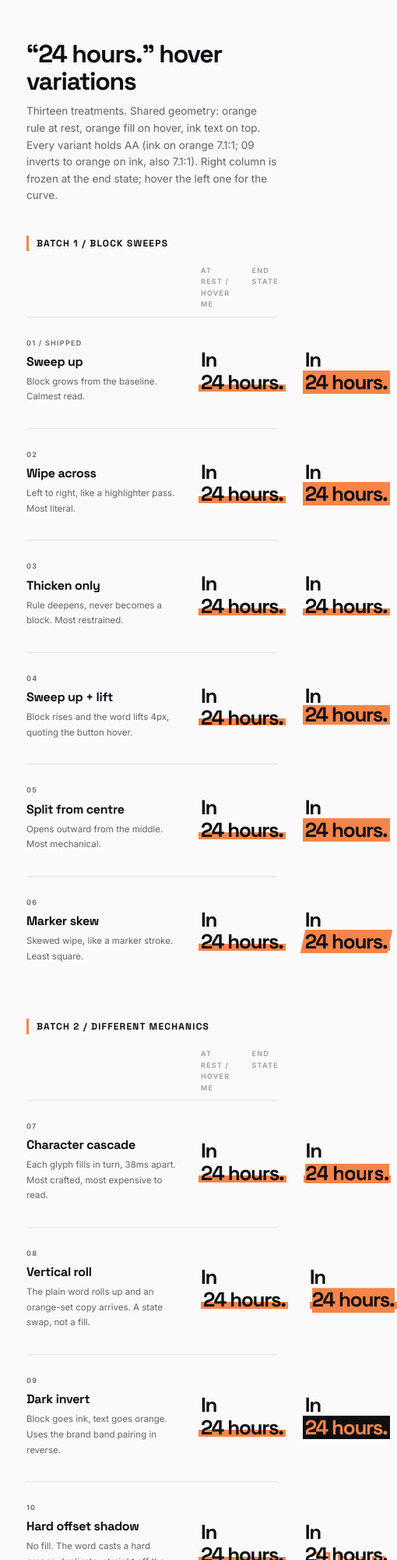
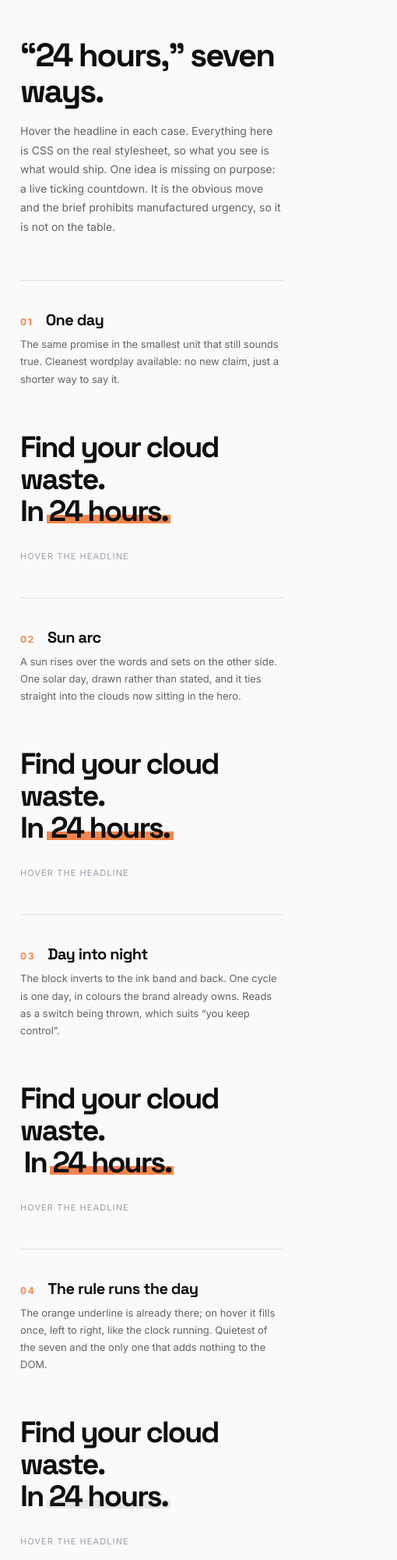
Before and after one commit to Ravdesigns/cloud-audit-landing-page, a website: page docs/hover-variants.html in a window 390 px wide. Shown: the top 2000 px of the page at 78% size, 510 px wide, since content can reach past the window. Drawn offline with Linux system fonts and the light colour scheme.

Commit message:
Clouds on two depth planes in the hero; seven hover studies
Not deployed. Live stays on revision #16.

The hero gets a far plane behind the type and a near plane crossing in front of
it, per the request for clouds from the left and right, behind and in front.
perspective plus translateZ rather than flat 2D layering, so the near plane is
genuinely closer to the camera, and it carries a blur that reads as depth of
field. Each cloud hovers in place on its own period, amplitude and phase, so
they never move as one sheet.

The near plane crosses only the outer ends of the lines. A near-white plane over
the middle of the headline greys out the one thing on the page that has to be
read, and at 44px on a phone that trade is not worth making at all, so the near
plane is off below 440px.

main carries overflow-x:clip so a cloud can run past the viewport without
producing a scrollbar. clip and not hidden: hidden would make main a scroll
container and break both the sticky header and the sticky deliverable pointers.
Verified that both still stick.

The art is generated, not stock: docs/clouds.py builds each cloud as a union of
compact-support metaballs, billows the silhouette with fBm, and lights it from
the density gradient so tops read as tops and undersides sit cool. Two shapes,
32KB total. Getting there took two dead ends worth recording in the script: an
implicit ellipse mask stayed positive across the whole frame and produced a grey
wash with no silhouette, and a gaussian metaball kernel falls off too fast to
fuse, which gave horizontal sausages with detached islands floating above them.

docs/hover-variants.html holds seven treatments for "24 hours" against the real
stylesheet. A live ticking countdown is deliberately absent: it is the obvious
move and the brief prohibits manufactured urgency.

Noting a brief tension rather than burying it: PRODUCT.md prohibits decorative
infrastructure imagery, and clouds on a cloud-cost page are exactly that.
Authored geometry as a brand motif is not the stock filler that ban is aimed at,
and the owner asked for it, but it is a decision and not an oversight.

axe-core clean on all three views at 320, 390, 430 and 768, no overflow, no
touch target under 44px, no JS errors, ten-check harness passes.

Co-Authored-By: Claude Opus 5 <noreply@anthropic.com>

```diff
--- a/docs/hover-variants.html
+++ b/docs/hover-variants.html
@@ -1,96 +1,147 @@
-<!doctype html><html lang="en"><head><meta charset="utf-8"><meta name="viewport" content="width=device-width,initial-scale=1">
-<title>24 hours - hover variations</title>
+<!doctype html>
+<html lang="en"><head>
+<meta charset="utf-8"><meta name="viewport" content="width=device-width,initial-scale=1">
+<meta name="robots" content="noindex, nofollow">
+<title>"24 hours" hover, seven ways</title>
+<link rel="stylesheet" href="../styles.css">
 <style>
-@font-face{font-family:Space Grotesk;src:url(../assets/space-grotesk-700.woff2) format('woff2');font-weight:700;font-display:swap}
-@font-face{font-family:Inter;src:url(../assets/inter-variable.woff2) format('woff2');font-weight:100 900;font-display:swap}
-:root{--orange:#F58549;--ink:#0F0F12;--muted:#636368;--line:#E2E2E2;--paper:#FAFAFA;--e:cubic-bezier(.16,1,.3,1);--back:cubic-bezier(.34,1.5,.64,1)}
-*{box-sizing:border-box}
-body{margin:0;background:var(--paper);color:var(--ink);font:400 16px/1.6 Inter,sans-serif}
-.wrap{max-width:1240px;margin:0 auto;padding:52px 34px 80px}
-h1{font:700 32px/1.1 'Space Grotesk',sans-serif;letter-spacing:-.04em;margin:0 0 10px}
-.sub{color:var(--muted);font-size:13.5px;margin:0 0 4px;max-width:78ch}
-.band{margin:40px 0 0;font:700 12px/1 'Space Grotesk',sans-serif;letter-spacing:.1em;color:var(--ink);border-left:3px solid var(--orange);padding:4px 0 4px 10px}
-.colhead{display:grid;grid-template-columns:196px 1fr 1fr;gap:28px;padding:18px 0 8px;font-size:9px;letter-spacing:.14em;color:#9a9aa2;font-weight:600}
-.row{border-top:1px solid var(--line);padding:26px 0 30px;display:grid;grid-template-columns:196px 1fr 1fr;gap:28px;align-items:center}
-.meta .n{font-size:9px;letter-spacing:.14em;color:var(--muted);font-weight:600}
-.meta h2{font:700 16px/1.25 'Space Grotesk',sans-serif;letter-spacing:-.02em;margin:7px 0 6px}
-.meta p{font-size:11.5px;line-height:1.7;color:var(--muted);margin:0}
-.demo{font:700 clamp(26px,2.9vw,40px)/1.1 'Space Grotesk',sans-serif;letter-spacing:-.05em}
-/* shared: orange rule at rest (:after), orange block on hover (:before), ink text on top */
-.hl{position:relative;white-space:nowrap;z-index:0;cursor:default}
-.hl:after{content:'';position:absolute;left:-3px;right:-3px;bottom:5px;height:9px;background:var(--orange);z-index:-1}
-.hl:before{content:'';position:absolute;left:-3px;right:-3px;top:2px;bottom:2px;background:var(--orange);z-index:-1;transform:scaleY(0)}
-/* ── batch 1 ── */
-.v1 .hl:before{transform-origin:bottom;transition:transform .34s var(--e)}
-.v1 .hl:hover:before,.v1.on .hl:before{transform:scaleY(1)}
-.v2 .hl:before{transform:scaleX(0);transform-origin:left;transition:transform .42s var(--e)}
-.v2 .hl:hover:before,.v2.on .hl:before{transform:scaleX(1)}
-.v3 .hl:before{display:none}
-.v3 .hl:after{transition:height .3s var(--e)}
-.v3 .hl:hover:after,.v3.on .hl:after{height:.34em}
-.v4 .hl{display:inline-block;transition:transform .3s var(--e)}
-.v4 .hl:hover,.v4.on .hl{transform:translateY(-4px)}
-.v4 .hl:before{transform-origin:bottom;transition:transform .34s var(--e)}
-.v4 .hl:hover:before,.v4.on .hl:before{transform:scaleY(1)}
-.v5 .hl:before{transform:scaleX(0);transform-origin:center;transition:transform .4s var(--e)}
-.v5 .hl:hover:before,.v5.on .hl:before{transform:scaleX(1)}
-.v6 .hl:before{transform:scaleX(0) skewX(-12deg);transform-origin:left;transition:transform .44s cubic-bezier(.2,.85,.2,1)}
-.v6 .hl:hover:before,.v6.on .hl:before{transform:scaleX(1) skewX(-12deg)}
-/* ── batch 2 ── */
-/* 07 per-character cascade */
-.v7 .hl:before{display:none}
-.v7 .hl>span{position:relative;z-index:0;display:inline-block}
-.v7 .hl>span:before{content:'';position:absolute;left:-1px;right:-1px;top:2px;bottom:2px;background:var(--orange);z-index:-1;transform:scaleY(0);transform-origin:bottom;transition:transform .3s var(--e);transition-delay:calc(var(--i)*38ms)}
-.v7 .hl:hover>span:before,.v7.on .hl>span:before{transform:scaleY(1)}
-/* 08 vertical roll: plain state rolls up, orange state arrives */
-.v8 .hl:before{display:none}
-.v8 .hl{display:inline-block;overflow:hidden;vertical-align:bottom;padding:0 3px;height:1.22em}
-.v8 .roll{display:block;transition:transform .42s var(--e)}
-.v8 .roll>span{display:block;line-height:1.22}
-.v8 .roll .b{background:var(--orange)}
-.v8 .hl:hover .roll,.v8.on .roll{transform:translateY(-50%)}
-/* 09 dark invert: block goes ink, text goes orange (7.1:1) */
-.v9 .hl{transition:color .3s var(--e)}
-.v9 .hl:before{background:var(--ink);transform-origin:bottom;transition:transform .34s var(--e)}
-.v9 .hl:hover,.v9.on .hl{color:var(--orange)}
-.v9 .hl:hover:before,.v9.on .hl:before{transform:scaleY(1)}
-.v9 .hl:after{transition:opacity .2s var(--e)}
-.v9 .hl:hover:after,.v9.on .hl:after{opacity:0}
-/* 10 hard offset shadow, quoting the button's 0 8px 0 -4px */
-.v10 .hl:before{display:none}
-.v10 .hl{transition:text-shadow .26s var(--e)}
-.v10 .hl:hover,.v10.on .hl{text-shadow:6px 6px 0 var(--orange)}
-.v10 .hl:after{transition:opacity .22s var(--e)}
-.v10 .hl:hover:after,.v10.on .hl:after{opacity:0}
-/* 11 twenty-four tick scale fills left to right */
-.v11 .hl:before{display:none}
-.v11 .hl:after{height:11px;background-image:repeating-linear-gradient(90deg,var(--orange) 0 4px,transparent 4px 9px);background-color:transparent;background-repeat:no-repeat;background-size:0 100%;transition:background-size .62s linear}
-.v11 .hl:hover:after,.v11.on .hl:after{background-size:100% 100%}
-/* 12 diagonal clip wipe */
-.v12 .hl:before{transform:none;clip-path:polygon(0 0,0 0,0 100%,0 100%);transition:clip-path .44s var(--e)}
-.v12 .hl:hover:before,.v12.on .hl:before{clip-path:polygon(0 0,118% 0,100% 100%,0 100%)}
-/* 13 overshoot sweep */
-.v13 .hl:before{transform-origin:bottom;transition:transform .5s var(--back)}
-.v13 .hl:hover:before,.v13.on .hl:before{transform:scaleY(1)}
-@media(prefers-reduced-motion:reduce){*,*:before,*:after{transition:none!important}}
-</style></head><body><div class="wrap">
-<h1>&ldquo;24 hours.&rdquo; hover variations</h1>
-<p class="sub">Thirteen treatments. Shared geometry: orange rule at rest, orange fill on hover, ink text on top. Every variant holds AA (ink on orange 7.1:1; 09 inverts to orange on ink, also 7.1:1). Right column is frozen at the end state; hover the left one for the curve.</p>
-<div class="band">BATCH 1 / BLOCK SWEEPS</div>
-<div class="colhead"><div></div><div>AT REST / HOVER ME</div><div>END STATE</div></div>
-<div class="row v1"><div class="meta"><div class="n">01 / SHIPPED</div><h2>Sweep up</h2><p>Block grows from the baseline. Calmest read.</p></div><div class="demo">In <span class="hl">24&nbsp;hours.</span></div><div class="demo v1 on">In <span class="hl">24&nbsp;hours.</span></div></div>
-<div class="row v2"><div class="meta"><div class="n">02</div><h2>Wipe across</h2><p>Left to right, like a highlighter pass. Most literal.</p></div><div class="demo">In <span class="hl">24&nbsp;hours.</span></div><div class="demo v2 on">In <span class="hl">24&nbsp;hours.</span></div></div>
-<div class="row v3"><div class="meta"><div class="n">03</div><h2>Thicken only</h2><p>Rule deepens, never becomes a block. Most restrained.</p></div><div class="demo">In <span class="hl">24&nbsp;hours.</span></div><div class="demo v3 on">In <span class="hl">24&nbsp;hours.</span></div></div>
-<div class="row v4"><div class="meta"><div class="n">04</div><h2>Sweep up + lift</h2><p>Block rises and the word lifts 4px, quoting the button hover.</p></div><div class="demo">In <span class="hl">24&nbsp;hours.</span></div><div class="demo v4 on">In <span class="hl">24&nbsp;hours.</span></div></div>
-<div class="row v5"><div class="meta"><div class="n">05</div><h2>Split from centre</h2><p>Opens outward from the middle. Most mechanical.</p></div><div class="demo">In <span class="hl">24&nbsp;hours.</span></div><div class="demo v5 on">In <span class="hl">24&nbsp;hours.</span></div></div>
-<div class="row v6"><div class="meta"><div class="n">06</div><h2>Marker skew</h2><p>Skewed wipe, like a marker stroke. Least square.</p></div><div class="demo">In <span class="hl">24&nbsp;hours.</span></div><div class="demo v6 on">In <span class="hl">24&nbsp;hours.</span></div></div>
-<div class="band">BATCH 2 / DIFFERENT MECHANICS</div>
-<div class="colhead"><div></div><div>AT REST / HOVER ME</div><div>END STATE</div></div>
-<div class="row v7"><div class="meta"><div class="n">07</div><h2>Character cascade</h2><p>Each glyph fills in turn, 38ms apart. Most crafted, most expensive to read.</p></div><div class="demo">In <span class="hl"><span style="--i:0">2</span><span style="--i:1">4</span><span style="--i:2">&nbsp;</span><span style="--i:3">h</span><span style="--i:4">o</span><span style="--i:5">u</span><span style="--i:6">r</span><span style="--i:7">s</span><span style="--i:8">.</span></span></div><div class="demo v7 on">In <span class="hl"><span style="--i:0">2</span><span style="--i:1">4</span><span style="--i:2">&nbsp;</span><span style="--i:3">h</span><span style="--i:4">o</span><span style="--i:5">u</span><span style="--i:6">r</span><span style="--i:7">s</span><span style="--i:8">.</span></span></div></div>
-<div class="row v8"><div class="meta"><div class="n">08</div><h2>Vertical roll</h2><p>The plain word rolls up and an orange-set copy arrives. A state swap, not a fill.</p></div><div class="demo">In <span class="hl"><span class="roll"><span class="a">24&nbsp;hours.</span><span class="b">24&nbsp;hours.</span></span></span></div><div class="demo v8 on">In <span class="hl"><span class="roll"><span class="a">24&nbsp;hours.</span><span class="b">24&nbsp;hours.</span></span></span></div></div>
-<div class="row v9"><div class="meta"><div class="n">09</div><h2>Dark invert</h2><p>Block goes ink, text goes orange. Uses the brand band pairing in reverse.</p></div><div class="demo">In <span class="hl">24&nbsp;hours.</span></div><div class="demo v9 on">In <span class="hl">24&nbsp;hours.</span></div></div>
-<div class="row v10"><div class="meta"><div class="n">10</div><h2>Hard offset shadow</h2><p>No fill. The word casts a hard orange duplicate, straight off the button shadow.</p></div><div class="demo">In <span class="hl">24&nbsp;hours.</span></div><div class="demo v10 on">In <span class="hl">24&nbsp;hours.</span></div></div>
-<div class="row v11"><div class="meta"><div class="n">11</div><h2>24-tick scale</h2><p>Rule is a segmented scale that fills across. The only variant that means something.</p></div><div class="demo">In <span class="hl">24&nbsp;hours.</span></div><div class="demo v11 on">In <span class="hl">24&nbsp;hours.</span></div></div>
-<div class="row v12"><div class="meta"><div class="n">12</div><h2>Diagonal clip wipe</h2><p>Angled edge sweeps through. Sharper than the skew, keeps square type.</p></div><div class="demo">In <span class="hl">24&nbsp;hours.</span></div><div class="demo v12 on">In <span class="hl">24&nbsp;hours.</span></div></div>
-<div class="row v13"><div class="meta"><div class="n">13</div><h2>Overshoot sweep</h2><p>Same geometry as 01 on a back-out curve. Overshoots the cap, settles.</p></div><div class="demo">In <span class="hl">24&nbsp;hours.</span></div><div class="demo v13 on">In <span class="hl">24&nbsp;hours.</span></div></div>
-</div></body></html>
+  body{background:var(--paper)}
+  .vwrap{max-width:1180px;margin:0 auto;padding:48px 26px 120px}
+  .vintro{max-width:60ch;margin-bottom:56px}
+  .vintro h1{font:700 42px/1.1 var(--heading);letter-spacing:-.05em}
+  .vintro p{font-size:14px;line-height:1.75;color:var(--muted);margin-top:16px}
+  .vcase{border-top:1px solid var(--line);padding:38px 0 44px}
+  .vhead{display:flex;align-items:baseline;gap:16px;flex-wrap:wrap;margin-bottom:8px}
+  .vnum{font:700 12px/1 var(--body);letter-spacing:.14em;color:var(--orange)}
+  .vname{font:700 20px/1.2 var(--heading);letter-spacing:-.03em}
+  .vnote{font-size:13px;line-height:1.7;color:var(--muted);max-width:62ch;margin-bottom:30px}
+  .vstage{padding:26px 0 6px}
+  .vstage h2{font:700 clamp(38px,4.6vw,60px)/1.08 var(--heading);letter-spacing:-.055em;margin:0}
+  .vhint{font-size:11px;letter-spacing:.1em;text-transform:uppercase;color:#9a9fab;margin-top:22px}
+  .hl{position:relative;white-space:nowrap;display:inline-block;z-index:0}
+  .hl:after{content:'';position:absolute;inset:auto -3px 5px;height:11px;background:var(--orange);z-index:-1}
+
+  /* 01 — one day. The promise restated in the smallest possible unit. */
+  .v1 .swap{position:relative;display:inline-block;white-space:nowrap}
+  .v1 .a,.v1 .b{display:inline-block;transition:opacity .26s cubic-bezier(.16,1,.3,1),transform .26s cubic-bezier(.16,1,.3,1)}
+  .v1 .b{position:absolute;left:0;top:0;opacity:0;transform:translateY(.28em)}
+  .v1:hover .a{opacity:0;transform:translateY(-.28em)}
+  .v1:hover .b{opacity:1;transform:none}
+
+  /* 02 — sun arc. One solar day, drawn. Ties to the hero sky. */
+  .v2 .arc{position:relative;display:inline-block;white-space:nowrap}
+  .v2 .arc{padding:0 .06em}
+  .v2 .sun{position:absolute;left:0;bottom:.14em;width:.17em;height:.17em;border-radius:50%;
+    background:var(--orange);box-shadow:0 0 .5em .12em rgba(245,133,73,.45);opacity:0;
+    offset-path:path('M0,0 C 22,-52 78,-52 100,0');offset-rotate:0deg;offset-distance:0%;
+    scale:1;transform-box:fill-box}
+  /* The path is authored in a 100-unit space and scaled to the words, so it
+     tracks the headline at any font size instead of drifting off it. */
+  .v2 .arc{--arc:1}
+  .v2 .sun{translate:0 0}
+  .v2:hover .sun{animation:sunrise 1.5s cubic-bezier(.4,0,.6,1) forwards}
+  @keyframes sunrise{0%{opacity:0;offset-distance:0%}14%{opacity:1}86%{opacity:1}100%{opacity:0;offset-distance:100%}}
+
+  /* 03 — day into night and back. One cycle is one day, in brand ink. */
+  .v3 .flip{display:inline-block;padding:0 .12em;transition:background .34s cubic-bezier(.16,1,.3,1),color .34s cubic-bezier(.16,1,.3,1)}
+  .v3:hover .flip{background:var(--ink);color:var(--cream)}
+
+  /* 04 — the underline runs the day. A rule that fills once, left to right. */
+  .v4 .run{position:relative;display:inline-block;white-space:nowrap}
+  .v4 .run:before{content:'';position:absolute;left:-3px;right:-3px;bottom:5px;height:11px;background:#e6e6ea}
+  .v4 .run:after{content:'';position:absolute;left:-3px;bottom:5px;height:11px;width:0;background:var(--orange);
+    transition:width .9s cubic-bezier(.4,0,.2,1)}
+  .v4:hover .run:after{width:calc(100% + 6px)}
+  .v4 .run>span{position:relative}
+
+  /* 05 — the clock reads it out. A dial completes one full turn. */
+  .v5 .dial{display:inline-flex;align-items:center;gap:.22em}
+  .v5 svg{width:.72em;height:.72em;overflow:visible}
+  .v5 .hand{transform-origin:12px 12px;transition:transform .05s}
+  .v5:hover .hand{animation:sweep 1.25s cubic-bezier(.5,0,.5,1) forwards}
+  @keyframes sweep{to{transform:rotate(360deg)}}
+
+  /* 06 — the digits count. A tumble that lands back where it started. */
+  .v6 .reel{display:inline-block;height:1em;line-height:1;overflow:hidden;vertical-align:baseline}
+  .v6 .reel b{display:block;font-weight:inherit;transition:transform 1.15s cubic-bezier(.34,0,.2,1)}
+  .v6 .reel i{display:block;height:1em;line-height:1;font-style:normal;font-variant-numeric:tabular-nums}
+  .v6:hover .reel b{transform:translateY(-4em)}
+
+  /* 07 — the clouds part. The decoration answers the headline. */
+  .v7 .part{position:relative;display:inline-block;white-space:nowrap;isolation:isolate}
+  .v7 .puff{position:absolute;top:50%;width:1.9em;height:.78em;border-radius:999px;z-index:2;
+    background:radial-gradient(60% 70% at 40% 32%,#fff 0,#eceef3 46%,#c9cdd8 100%);
+    box-shadow:0 .06em .3em rgba(15,15,18,.10);filter:blur(2.5px);
+    transition:transform .8s cubic-bezier(.16,1,.3,1),opacity .8s cubic-bezier(.16,1,.3,1)}
+  .v7 .p1{left:-.2em;transform:translate(0,-58%)}
+  .v7 .p2{left:1.6em;transform:translate(0,-32%)}
+  .v7 .p3{right:.1em;transform:translate(0,-64%)}
+  .v7:hover .p1{transform:translate(-3.4em,-88%);opacity:0}
+  .v7:hover .p2{transform:translate(-1.2em,60%);opacity:0}
+  .v7:hover .p3{transform:translate(3.2em,-96%);opacity:0}
+
+  @media(prefers-reduced-motion:reduce){
+    *{animation:none!important;transition-duration:.01ms!important}
+  }
+</style></head>
+<body>
+<div class="vwrap">
+  <div class="vintro">
+    <h1>“24 hours,” seven ways.</h1>
+    <p>Hover the headline in each case. Everything here is CSS on the real
+      stylesheet, so what you see is what would ship. One idea is missing on
+      purpose: a live ticking countdown. It is the obvious move and the brief
+      prohibits manufactured urgency, so it is not on the table.</p>
+  </div>
+
+  <div class="vcase v1">
+    <div class="vhead"><span class="vnum">01</span><span class="vname">One day</span></div>
+    <p class="vnote">The same promise in the smallest unit that still sounds true. Cleanest wordplay available: no new claim, just a shorter way to say it.</p>
+    <div class="vstage"><h2>Find your cloud waste.<br>In <span class="hl swap"><span class="a">24 hours.</span><span class="b">one day.</span></span></h2></div>
+    <p class="vhint">Hover the headline</p>
+  </div>
+
+  <div class="vcase v2">
+    <div class="vhead"><span class="vnum">02</span><span class="vname">Sun arc</span></div>
+    <p class="vnote">A sun rises over the words and sets on the other side. One solar day, drawn rather than stated, and it ties straight into the clouds now sitting in the hero.</p>
+    <div class="vstage"><h2>Find your cloud waste.<br>In <span class="hl arc">24 hours.<i class="sun"></i></span></h2></div>
+    <p class="vhint">Hover the headline</p>
+  </div>
+
+  <div class="vcase v3">
+    <div class="vhead"><span class="vnum">03</span><span class="vname">Day into night</span></div>
+    <p class="vnote">The block inverts to the ink band and back. One cycle is one day, in colours the brand already owns. Reads as a switch being thrown, which suits “you keep control”.</p>
+    <div class="vstage"><h2>Find your cloud waste.<br><span class="flip">In <span class="hl">24 hours.</span></span></h2></div>
+    <p class="vhint">Hover the headline</p>
+  </div>
+
+  <div class="vcase v4">
+    <div class="vhead"><span class="vnum">04</span><span class="vname">The rule runs the day</span></div>
+    <p class="vnote">The orange underline is already there; on hover it fills once, left to right, like the clock running. Quietest of the seven and the only one that adds nothing to the DOM.</p>
+    <div class="vstage"><h2>Find your cloud waste.<br>In <span class="run"><span>24 hours.</span></span></h2></div>
+    <p class="vhint">Hover the headline</p>
+  </div>
+
+  <div class="vcase v5">
+    <div class="vhead"><span class="vnum">05</span><span class="vname">Full sweep</span></div>
+    <p class="vnote">A dial beside the words turns exactly once. Literal, legible at a glance, and it survives being seen a hundred times because nothing moves except the hand.</p>
+    <div class="vstage"><h2>Find your cloud waste.<br><span class="dial">In <span class="hl">24 hours.</span>
+      <svg viewBox="0 0 24 24" fill="none" stroke="currentColor" stroke-width="1.8" stroke-linecap="round" aria-hidden="true"><circle cx="12" cy="12" r="9.5"/><path class="hand" d="M12 12V5.5"/><path d="M12 12l4 2.6" opacity=".35"/></svg></span></h2></div>
+    <p class="vhint">Hover the headline</p>
+  </div>
+
+  <div class="vcase v6">
+    <div class="vhead"><span class="vnum">06</span><span class="vname">The digits count</span></div>
+    <p class="vnote">“24” tumbles down through the hours and lands back on 24. Suggests a clock running without ever putting a real countdown on the page.</p>
+    <div class="vstage"><h2>Find your cloud waste.<br>In <span class="hl"><span class="reel"><b><i>24</i><i>18</i><i>12</i><i>06</i><i>24</i></b></span> hours.</span></h2></div>
+    <p class="vhint">Hover the headline</p>
+  </div>
+
+  <div class="vcase v7">
+    <div class="vhead"><span class="vnum">07</span><span class="vname">The clouds part</span></div>
+    <p class="vnote">Puffs sit over the words and clear away on hover. The decoration finally answers the message, and it is the same idea as the header line: a little clarity, a leaner cloud.</p>
+    <div class="vstage"><h2>Find your cloud waste.<br>In <span class="hl part">24 hours.<i class="puff p1"></i><i class="puff p2"></i><i class="puff p3"></i></span></h2></div>
+    <p class="vhint">Hover the headline</p>
+  </div>
+</div>
+</body></html>
```
Also changed, not shown: index.html (+11 -0 lines), styles.css (+29 -2 lines), assets/cloud-a.webp (added), assets/cloud-b.webp (added), 1 other file.
